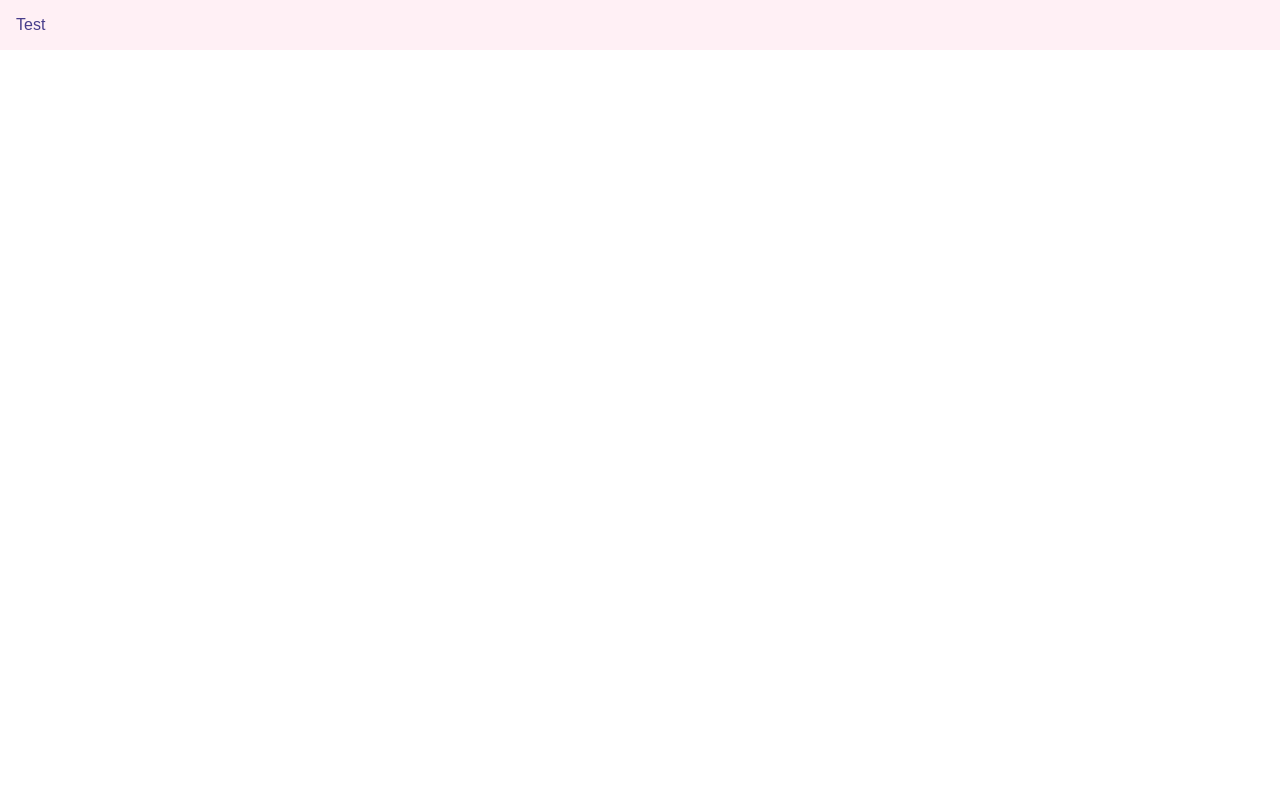
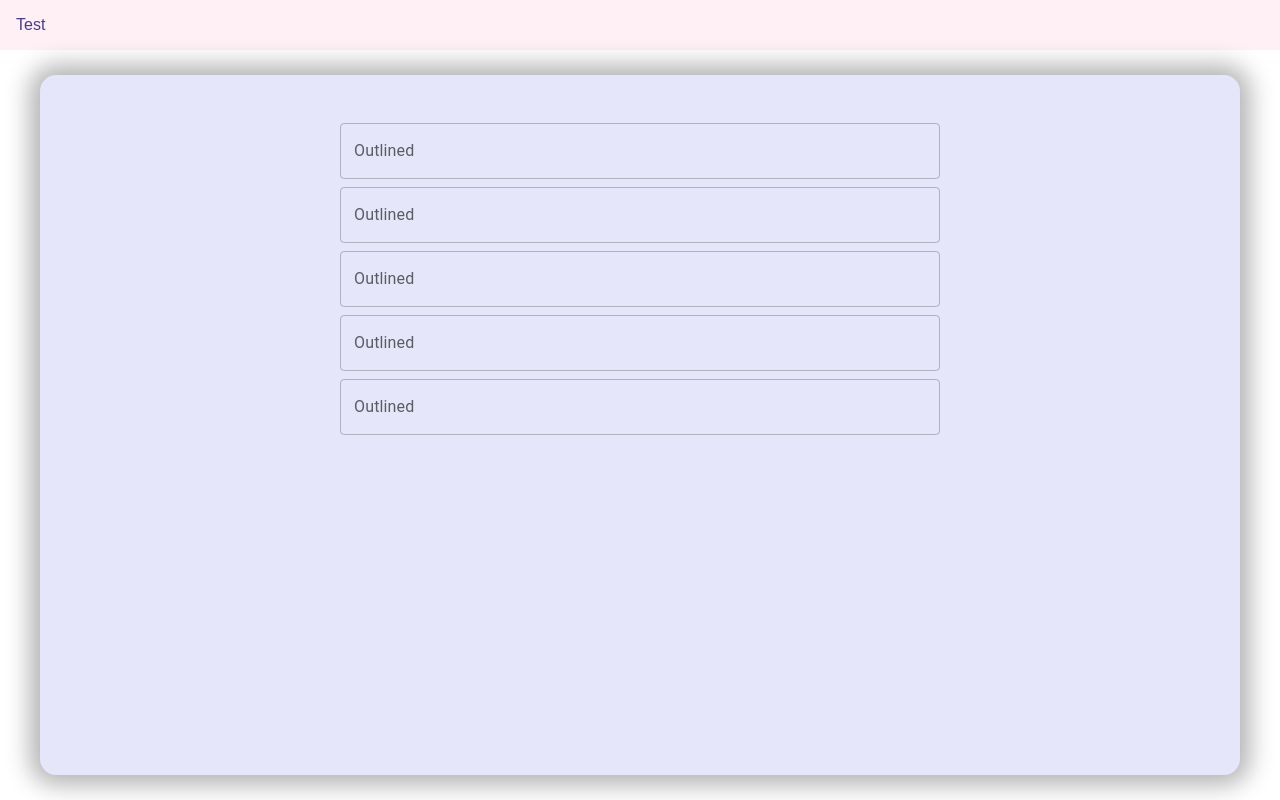
Before and after one commit to sdg877/ai-image-generator, a React (Create React App) app in the folder frontend/: page / in a window 1280 px wide. Built offline with nearby package versions, Linux system fonts and the light colour scheme.

Commit message:
main files and styling added

```diff
--- a/frontend/src/App.jsx
+++ b/frontend/src/App.jsx
@@ -1,11 +1,12 @@
 import React from 'react';
 import Navbar from './components/navbar/Navbar';
+import Main from './components/main/Main';
 
 const App = () => {
   return (
     <div>
       <Navbar />
-      {/* Main */}
+      <Main />
     </div>
   )
 }
--- /dev/null
+++ b/frontend/src/components/main/Main.jsx
@@ -0,0 +1,19 @@
+import React from 'react'
+import './main.scss';
+import { Stack, TextField } from "@mui/material"
+
+function Main() {
+  return (
+    <div className="main">
+        <Stack spacing={1} className="main-stack">
+            <TextField id="outlined-basic" label="Outlined" variant="outlined" />
+            <TextField id="outlined-basic" label="Outlined" variant="outlined" />
+            <TextField id="outlined-basic" label="Outlined" variant="outlined" />
+            <TextField id="outlined-basic" label="Outlined" variant="outlined" />
+            <TextField id="outlined-basic" label="Outlined" variant="outlined" />
+        </Stack>
+    </div>
+  )
+}
+
+export default Main
--- /dev/null
+++ b/frontend/src/components/main/main.scss
@@ -0,0 +1,20 @@
+.main {
+    margin: 25px auto;
+    width: 100vw;
+    min-height: calc(100vh - 100px);
+    max-width: 1200px;
+    background-color: lavender;
+    box-shadow: 0 0 25px 10px rgba(0, 0, 0, 0.3);
+    border-radius: 16px;
+    display: flex;
+    flex-direction: column;
+    justify-content: flex-start;
+    align-items: center;
+    padding-top: 2rem;
+
+    .main-stack {
+        width: 600px;
+        max-width: 100%;
+        margin-top: 1rem;
+    }
+}
```
